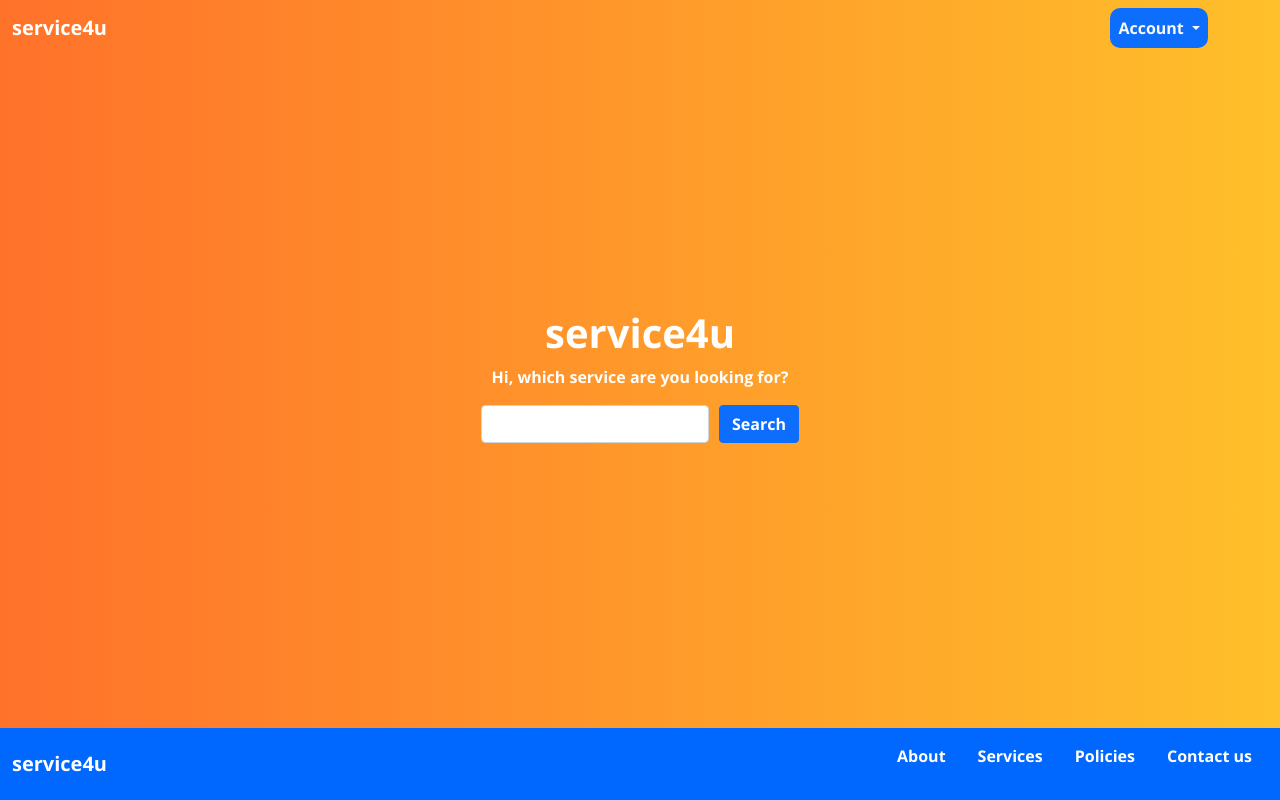
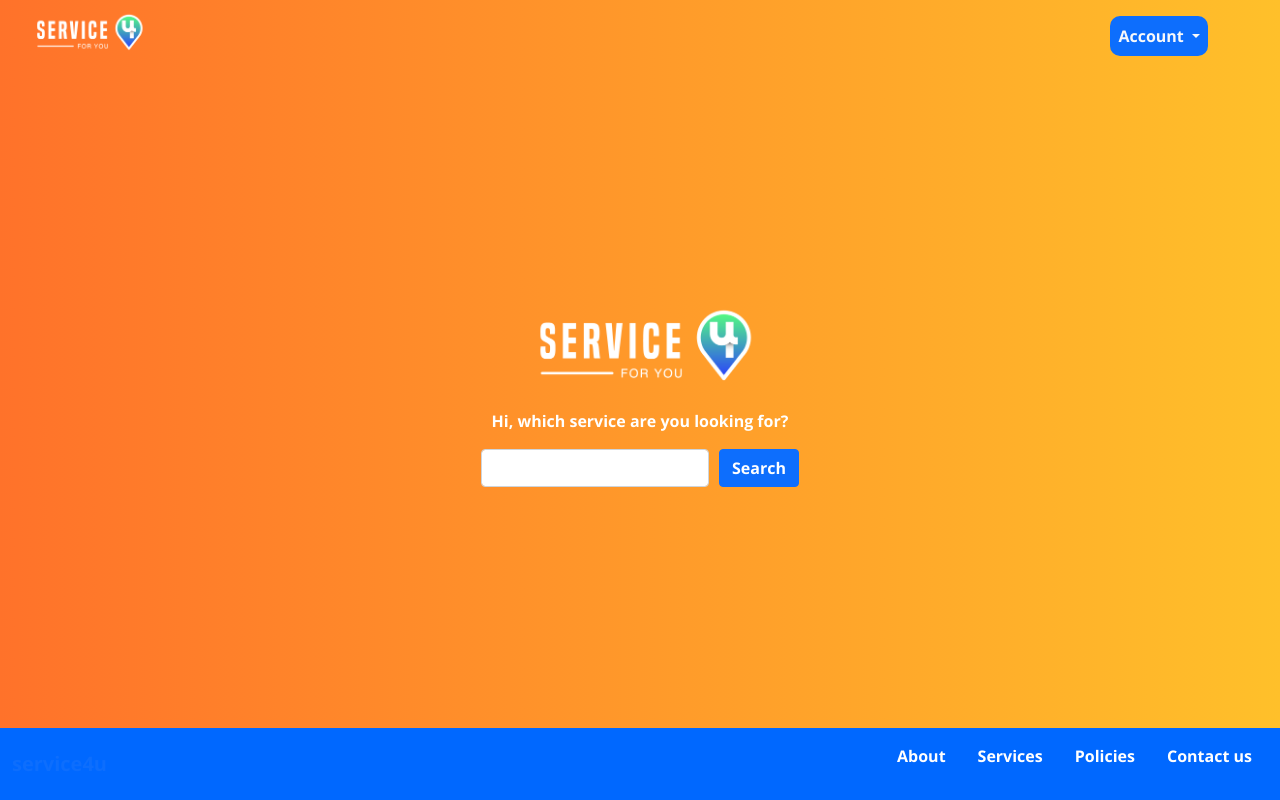
Before and after one commit to tamaramunoz/service4u, a website: page src/components/account.html in a window 1280 px wide. Drawn offline with nearby package versions, Linux system fonts and the light colour scheme; files whose address does not match are found by name.

Commit message:
feat: logo in navbar in all views

```diff
--- a/src/components/account.html
+++ b/src/components/account.html
@@ -22,8 +22,8 @@
 <body>
   <div id="root">
     <nav class="navbar navbar-expand-lg navbar-light bg-light navTop">
-      <div class="container-fluid">
-        <a class="navbar-brand service4uBrand" href="#">service4u</a>
+      <div class="container-fluid navBarImage">
+        <img src="../styles/images/LSFullWhite.png" alt="Logo service4u">
         <button class="navbar-toggler" type="button" data-bs-toggle="collapse" data-bs-target="#navbarNav"
           aria-controls="navbarNav" aria-expanded="false" aria-label="Toggle navigation">
           <span class="navbar-toggler-icon"></span>
@@ -59,7 +59,7 @@
     </nav>
 
     <section class="homeWelcome">
-      <h1>service4u</h1>
+      <img src="../styles/images/LSFullWhite.png" alt="Logo Service4u">
       <p>Hi, which service are you looking for?</p>
       <div class="inputGroup">
         <input type="text" class="form-control" aria-label="Dollar amount (with dot and two decimal places)">
--- a/src/styles/about.css
+++ b/src/styles/about.css
@@ -14,8 +14,8 @@ body {
 }
 
 /* Navbar */
-.service4uBrand {
-  color: white !important;
+.navBarImage>img {
+  width: 150px;
 }
 
 .navTop {
--- a/src/styles/account.css
+++ b/src/styles/account.css
@@ -15,8 +15,8 @@ body {
 }
 
 /* Navbar */
-.service4uBrand {
-  color: white !important;
+.navBarImage>img {
+  width: 150px;
 }
 
 .navTop {
@@ -56,8 +56,9 @@ body {
   height: 80vh;
 }
 
-.homeWelcome>h1 {
-  color: white;
+.homeWelcome>img {
+  width: 300px;
+  height: auto;
 }
 
 .homeWelcome>p {
--- a/src/styles/announces.css
+++ b/src/styles/announces.css
@@ -15,8 +15,8 @@ body {
 }
 
 /* Navbar */
-.service4uBrand {
-  color: white !important;
+.navBarImage>img {
+  width: 150px;
 }
 
 .navTop {
--- a/src/styles/contact.css
+++ b/src/styles/contact.css
@@ -14,8 +14,8 @@ body {
 }
 
 /* Navbar */
-.service4uBrand {
-  color: white !important;
+.navBarImage>img {
+  width: 150px;
 }
 
 .navTop {
--- a/src/styles/home.css
+++ b/src/styles/home.css
@@ -15,9 +15,9 @@ body {
 }
 
 /* Navbar */
-.service4uBrand {
-    color: white !important;
-}
+.navBarImage>img {
+    width: 150px;
+  }
 
 .navTop {
     background-color: transparent !important;
--- a/src/styles/login.css
+++ b/src/styles/login.css
@@ -14,8 +14,8 @@ body {
 }
 
 /* Navbar */
-.service4uBrand {
-  color: white !important;
+.navBarImage>img {
+  width: 150px;
 }
 
 .navTop {
```
Also changed, not shown: src/components/about.html (+2 -2 lines), src/components/announces.html (+2 -2 lines), src/components/contact.html (+2 -2 lines), src/components/home.html (+2 -2 lines), src/components/login.html (+2 -2 lines).
